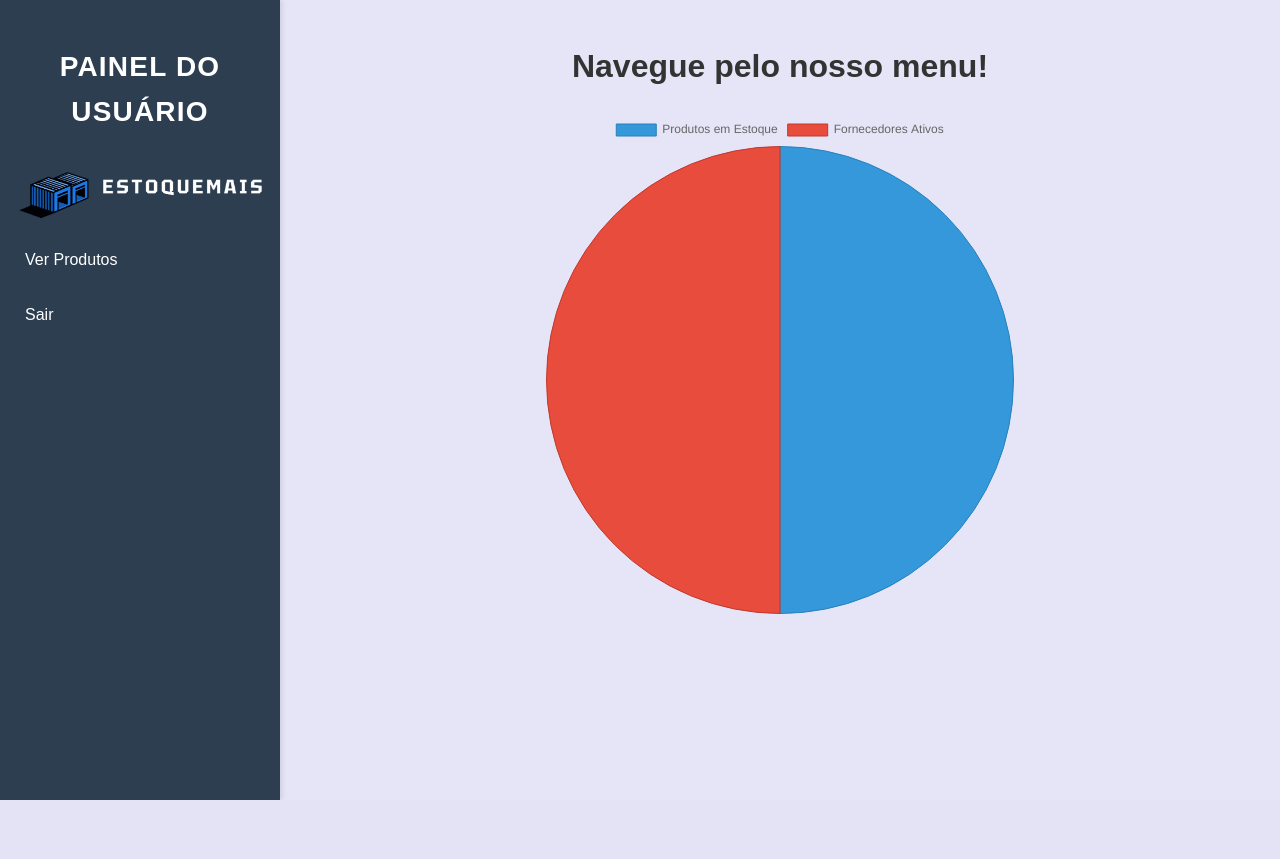
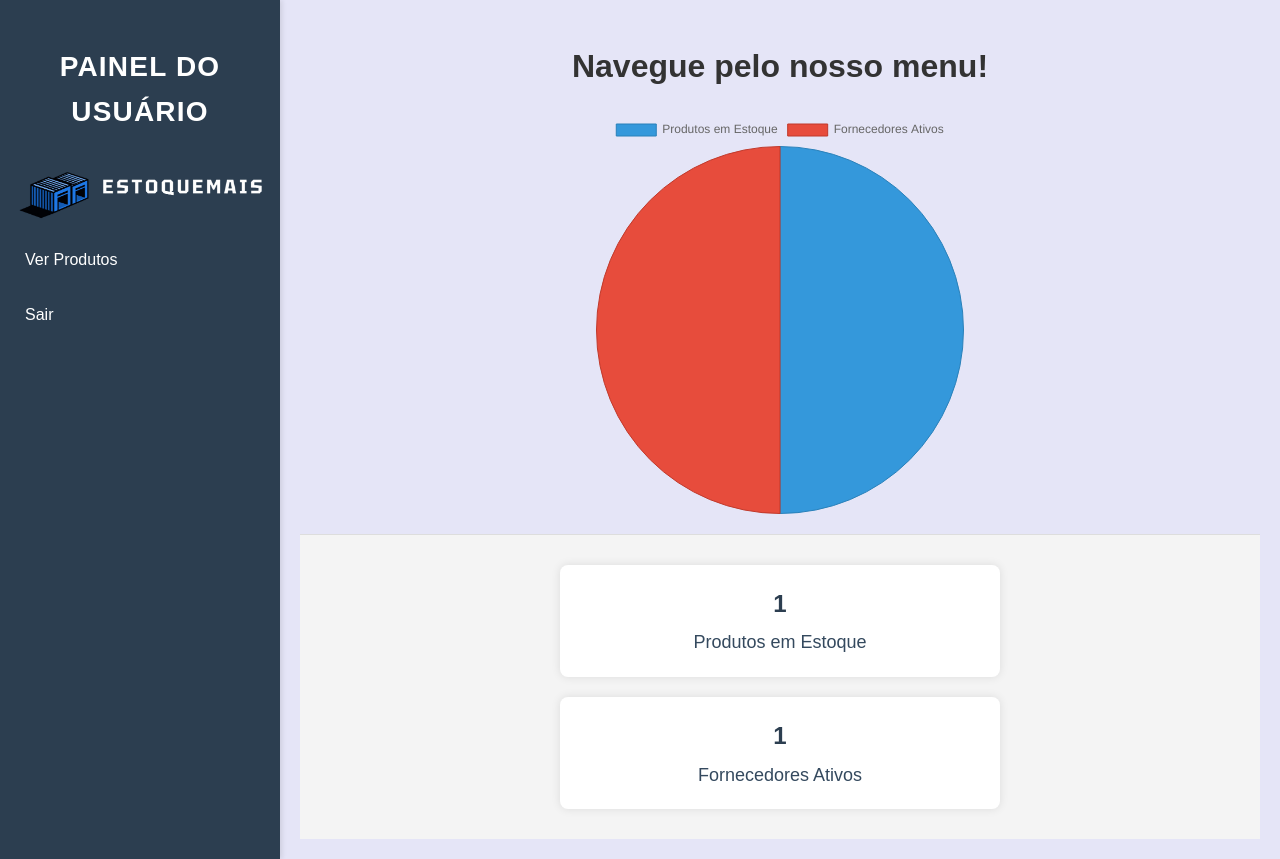
Before and after one commit to Arthurlmr2004/estoquemais, a PHP site: page /jogarcodigos.php in a window 1280 px wide. Before the commit the page ends 800 px from the top, so only its background shows below. Run offline with PHP 8.4, Linux system fonts and the light colour scheme; the visitor is signed in with stand-in values (Sample User, id 1); tables that the repository leaves empty or names only in its code hold one stand-in row (values such as "Sample post").

Commit message:
Resolvendo conflitos

```diff
--- a/jogarcodigos.php
+++ b/jogarcodigos.php
@@ -246,8 +246,20 @@ $totalFornecedoresAtivos = $queryFornecedoresAtivos->fetch(PDO::FETCH_ASSOC)['to
             <h1>Navegue pelo nosso menu!</h1>
 
             <!-- Adicionando o gráfico de pizza -->
-            <div style="width: 70%; max-width: 500px; margin: 20px auto;">
+            <div style="width: 50%; max-width: 400px; margin: 20px auto;">
                 <canvas id="produtosFornecedoresPieChart"></canvas>
+            </div>
+
+            <!-- Dados abaixo do gráfico -->
+            <div class="stats">
+                <div class="stat-box">
+                    <h3><?php echo $totalProdutosAtivos; ?></h3>
+                    <p>Produtos em Estoque</p>
+                </div>
+                <div class="stat-box">
+                    <h3><?php echo $totalFornecedoresAtivos; ?></h3>
+                    <p>Fornecedores Ativos</p>
+                </div>
             </div>
         </div>
     </div>
@@ -268,7 +280,7 @@ $totalFornecedoresAtivos = $queryFornecedoresAtivos->fetch(PDO::FETCH_ASSOC)['to
             }
         }
 
-        // Configuração do gráfico de pizza
+        // Criação do gráfico de pizza
         const ctx = document.getElementById('produtosFornecedoresPieChart').getContext('2d');
         new Chart(ctx, {
             type: 'pie',
```
